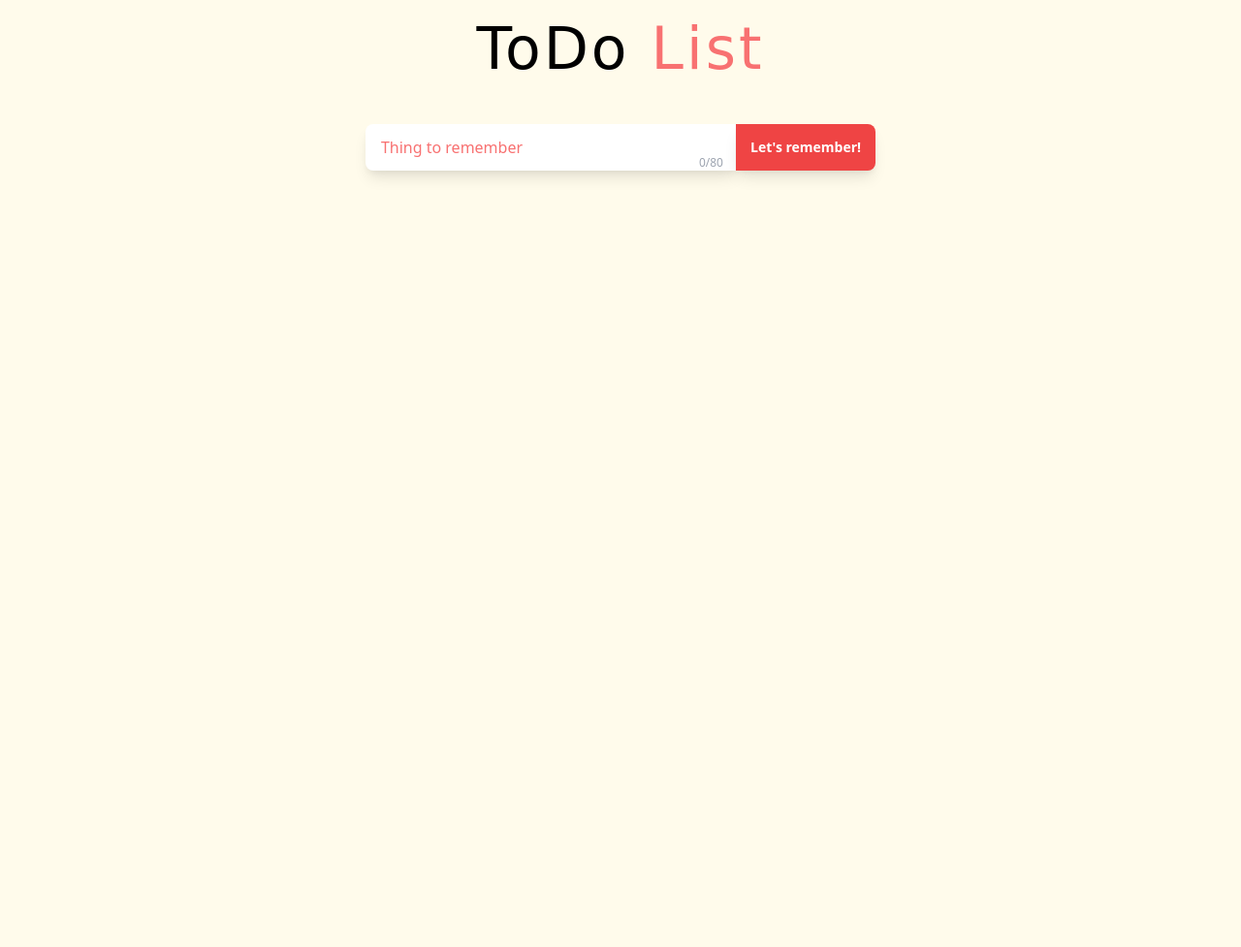
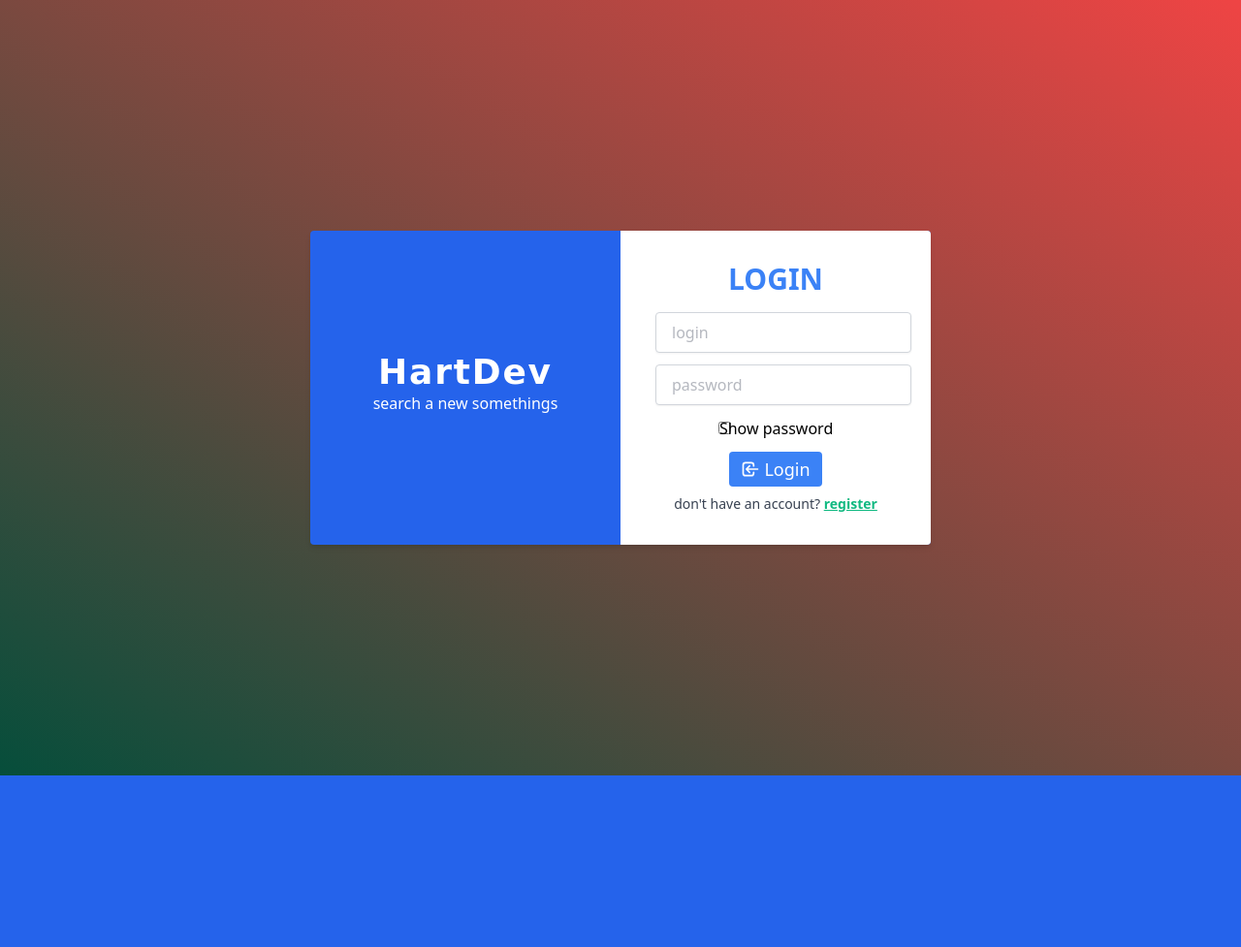
Before and after one commit to CallMeHeda/todo, a PHP site: page / in a window 1280 px wide. Shown: the whole page at 97% size. After the commit the page ends 800 px from the top, so only its background shows below. Run offline with PHP 8.4, Linux system fonts and the light colour scheme; data that the repository does not hold is empty; style sheets or scripts are compiled from the project's sources; some libraries are stand-ins or nearby versions.

Commit message:
login form

```diff
--- a/index.php
+++ b/index.php
@@ -1,10 +1,21 @@
 <?php
-//session_start();
-//include('src/PHP_Files/connexion_db.php');
+if(!isset($_SESSION)) {
+    session_start();
+}
+include('src/PHP_Files/connexion_db.php');
+if (isset($_GET['choix'])) {
+    $choix = $_GET['choix'];
+} else {
+    $choix = 'se_connecter';
+}
+switch ($choix) {
+    case 'authentification_start':
+        include('src/PHP_Files/login_start.php');
+        break;
+}
 ?>
 <!DOCTYPE html>
 <html lang='fr'>
-
 <head>
     <meta charset="utf-8">
     <meta name="viewport" content="width=device-width, initial-scale=1">
@@ -17,24 +28,62 @@
     <title>ToDo List</title>
 </head>
 
-<body class="bg-yellow-50" id="body">
+<body class="bg-gradient-to-tr from-green-300 to-red-300" id="body">
 
+<?php switch ($choix) {
+    case 'authentification_stop' :
+        include('src/PHP_Files/logout.php');
+        break;
+    case 'todos' :
+        include('src/PHP_Files/todos.php');
+        break;
+    case 'new_member_formulaire' :
+        include('src/PHP_Files/signup.php');
+        break;
+    case 'se_connecter' :
+        include('src/PHP_Files/login.php');
+        break;
+    default :
+        include('src/PHP_Files/login.php');
+}
+?>
+<div class="container">
     <h1><span>ToDo</span> List</h1>
+
+    <!--TO DO-->
+<!--    <div class="">-->
+       <?php if (isset($_SESSION['login'])) { ?>
+           <form id="deconnexion" class=""
+                 action="index.php?choix=authentification_stop" method="POST">
+               <a href="index.php?choix=authentification_stop" class="nav-link">Deconnexion</a>
+           </form>
             <div class="form-container">
-    <form action="" method="POST">
-        <input type="text" class="tache" name="tache" id="tache" maxlength="80" placeholder="Thing to remember" autocomplete="off" required><span class="countChar">0/80</span>
+                <form action="" method="POST" class="form_task">
+                    <input type="text" class="tache" name="tache" id="tache" maxlength="80"
+                           placeholder="Thing to remember" autocomplete="off" required><span
+                            class="countChar">0/80</span>
                     <button class="btn-form">Let's remember!</button>
                 </form>
             </div>
-<!--TO DO-->
             <div id="displaydata"><?php include('src/PHP_Files/select_tache.php'); ?></div>
+            <?php } ?>
+    </div>
 <script>
     $(document).ready(function () {
         // $(function () {
         //     $('body').css('visibility', 'visible');
         // });
+
+        if (!<?php echo isset($_SESSION['login'])?'true':'false'; ?>) {
+            $(".container").hide();
+            console.log("not logged")
+        } else {
+            $(".div_log").show();
+            $(".container").show();
             checkCrossOut();
-        // ADD NEW TODO
+        }
+
+        // ADD NEW TO DO INTO DATABASE
         $('.btn-form').click(function (e) {
             e.preventDefault();
             var tache = $('#tache').val();
@@ -47,9 +96,7 @@
                         tache: tache
                     },
                     success: function () {
-                        $('form')[0].reset();
-                        // $("#displaydata").load('src/PHP_Files/select_tache.php');
-                        // checkCrossOut();
+                        $('.form_task')[0].reset();
                     }
                 });
                 // DISPLAY TO DO
@@ -89,7 +136,45 @@
                 }
             }
         });
+
+        // LOGIN
+        // $(".login").click(function (){
+        //     $(".div_log").hide();
+        //     $(".container").hide();
+        //     $(".login_window").removeClass("hidden");
+        //     $(".login_window").show();
+        // });
+        // Close login form
+        // $(".close").click(function (){
+        //     $(".div_log").show();
+        //     $(".container").show();
+        //     $(".login_window").addClass("hidden");
+        //     $(".login_window").hide();
+        // });
     })
+
+    /////////////////////////////////////////////////////////////////////////////////////////////////////////////////////
+    //Code pour afficher le mot de passe à la connexion
+    function fonction_voir_mdp() {
+        var mdp = document.getElementById("password");
+        if (mdp.type === "password") {
+            mdp.type = "text";
+        } else {
+            mdp.type = "password";
+        }
+    }
+    //Code pour afficher le mot de passe à la connexion à l'inscription au moment de la confirmation
+    function fonction_voir_mdp_inscription() {
+        var mdp = document.getElementById("password_conf");
+        if (mdp.type === "password") {
+            mdp.type = "text";
+        } else {
+            mdp.type = "password";
+        }
+    }
+
+    //////////////////////////////////////////////////////////////////////////////////////////////////////
+
 </script>
 </body>
 </html>
--- a/src/PHP_Files/delete_tache.php
+++ b/src/PHP_Files/delete_tache.php
@@ -1,14 +1,14 @@
 <?php
 
 if(isset($_POST['id'])){
-    include 'connexion_db.php';
-
+//    include 'connexion_db.php';
     $id = $_POST['id'];
 
     if(empty($id)){
         echo 0;
     }else {
         $sql = "DELETE FROM todolist WHERE id=?";
+        $dbh = new PDO('mysql:host=localhost;dbname=todo','root', '');
         $sth = $dbh->prepare($sql);
         $res = $sth->execute([$id]);
 
--- /dev/null
+++ b/src/PHP_Files/login.php
@@ -0,0 +1,73 @@
+<?php
+//session_start();
+if (isset($_GET['msg'])) {
+    $msg = $_GET['msg'];
+    switch ($msg) {
+        case 'err_sql' :
+            echo("<p>SQL ERROR</p> \r\n");
+            break;
+        case 'err_login' :
+            echo("<p>Login doesn't exists</p> \r\n");
+            break;
+        case 'err_password' :
+            echo("<p>Wrong password</p> \r\n");
+            break;
+        default :
+            echo("<p>Error message not supported</p> \r\n");
+            break;
+    }
+}
+
+if(!isset($_SESSION['login'])){
+?>
+<div class="h-screen w-full flex justify-center items-center bg-gradient-to-tr from-green-900 to-red-500 login_window">
+<!--    <span class="close absolute bottom-72 right-20 mb-72 text-5xl text-gray-600 cursor-pointer" title="use as guest">&times;</span>-->
+    <div class="bg-image w-full sm:w-1/2 md:w-9/12 lg:w-1/2 mx-3 md:mx-5 lg:mx-0 shadow-md flex flex-col md:flex-row items-center rounded z-10 overflow-hidden bg-center bg-cover bg-blue-600">
+        <div class="w-full md:w-1/2 flex flex-col justify-center items-center bg-opacity-25 bg-blue-600 backdrop">
+            <h1 class="text-3xl md:text-4xl font-extrabold text-white my-2 md:my-0">
+                HartDev
+            </h1>
+            <p class="mb-2 text-white hidden md:block font-mono">
+                search a new somethings
+            </p>
+        </div>
+        <div class="w-full md:w-1/2 flex flex-col items-center bg-white py-5 md:py-8 px-4">
+
+            <h3 class="mb-4 font-bold text-3xl flex items-center text-blue-500">
+                LOGIN
+            </h3>
+
+            <form action="index.php?choix=authentification_start" method="POST"
+                  class="px-3 flex flex-col justify-center items-center w-full gap-3">
+                <input
+                        type="text" id="login" class="px-4 py-2 w-full rounded border border-gray-300 shadow-sm text-base placeholder-gray-500 placeholder-opacity-50 focus:outline-none focus:border-blue-500" placeholder="login" name="login">
+                <input type="password" placeholder="password" class="px-4 py-2 w-full rounded border border-gray-300 shadow-sm text-base placeholder-gray-500 placeholder-opacity-50 focus:outline-none focus:border-blue-500" id="password" name="password">
+
+                <label>
+                    <input id="voir_mdp" name="show_password" type="checkbox" onclick="fonction_voir_mdp()">
+                    Show password
+                </label>
+
+                <button class="flex justify-center items-center bg-blue-500 hover:bg-blue-600 text-white focus:outline-none focus:ring rounded px-3 py-1 btn-log" type="submit">
+                    <svg class="w-5 h-5 inline" fill="none" stroke="currentColor" viewBox="0 0 24 24"
+                         xmlns="http://www.w3.org/2000/svg">
+                        <path stroke-linecap="round" stroke-linejoin="round" stroke-width="2"
+                              d="M11 16l-4-4m0 0l4-4m-4 4h14m-5 4v1a3 3 0 01-3 3H6a3 3 0 01-3-3V7a3 3 0 013-3h7a3 3 0 013 3v1"></path>
+                    </svg>
+                    <p class="ml-1 text-lg">
+                        Login
+                    </p>
+                </button>
+            </form>
+            <p class="text-gray-700 text-sm mt-2">
+                don't have an account?
+                <a href="index.php?choix=new_member_formulaire" class="text-green-500 hover:text-green-600 mt-3 focus:outline-none font-bold underline">
+                    register
+                </a>
+            </p>
+        </div>
+    </div>
+</div>
+    <?php
+}
+?>
--- /dev/null
+++ b/src/PHP_Files/logout.php
@@ -0,0 +1,6 @@
+<?php
+session_destroy();
+unset($_SESSION);
+header("Location:index.php?choix=se_connecter");
+exit();
+?>
--- a/src/PHP_Files/select_tache.php
+++ b/src/PHP_Files/select_tache.php
@@ -1,27 +1,19 @@
 <?php
-include('connexion_db.php');
-
-$sql = "SELECT * FROM todolist ORDER BY id";
+//include('connexion_db.php');
+$sql = "SELECT todolist.id,todolist.tache,todolist.user_id FROM todolist INNER JOIN user ON todolist.user_id=user.id";
+$dbh = new PDO('mysql:host=localhost;dbname=todo','root', '');
 $sth = $dbh->prepare($sql);
 $requete_correcte = $sth->execute();
 
 if ($requete_correcte === FALSE) {
     echo("Erreur : la requete SQL est incorrecte. <br/>");
 } else {
-
     $les_taches = $sth->fetchAll(PDO::FETCH_ASSOC);
     ?>
-
-    <div class="flex items-start justify-center min-h-screen bg-transparent">
+    <div class="flex items-start justify-center min-h-screen bg-transparent logged">
         <div class="col-span-12">
             <div class="overflow-auto lg:overflow-visible">
                 <table class="text-white border-separate space-y-6 text-sm mt-4 todoTable">
-<!--                    <thead class="bg-red-600 uppercase">-->
-<!--                    <tr>-->
-<!--                        <th class="p-3 text-center">To do</th>-->
-<!--                        <th class="p-3 text-center">Action</th>-->
-<!--                    </tr>-->
-<!--                    </thead>-->
                     <tbody>
                     <?php foreach ($les_taches as $une_tache) { ?>
                         <tr class="bg-red-400 text-left transform hover:-translate-y-1 hover:scale-110 hover:transition duration-1000 ease-in-out trTask" id="<?php echo $une_tache['id']; ?>" data-target="todo_line">
--- a/src/css/tailwind.css
+++ b/src/css/tailwind.css
@@ -4,7 +4,7 @@
 
 h1 {
     @apply text-6xl text-center mt-5 text-red-400 sm:tracking-wider;
-    font-family: "Shadows Into Light Two", cursive;
+    font-family: cursive;
 }
 h1 span{
     @apply text-black;
```
Also changed, not shown: src/PHP_Files/insert_tache.php (+34 -8 lines), src/PHP_Files/login_start.php (added, +30 -0 lines), src/PHP_Files/signup.php (added, +44 -0 lines), src/PHP_Files/connexion_db.php (line endings or trailing spaces). Lines whose indentation alone changed are shown as unchanged.
